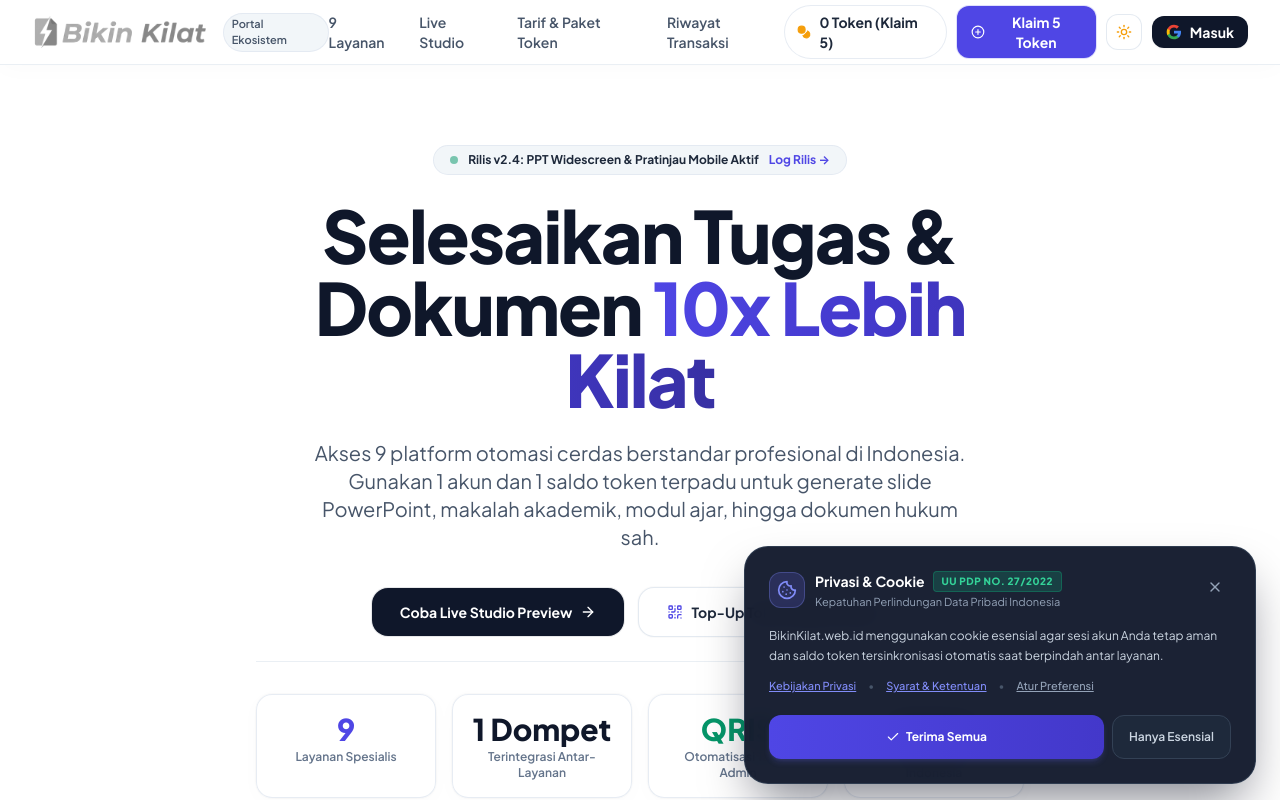
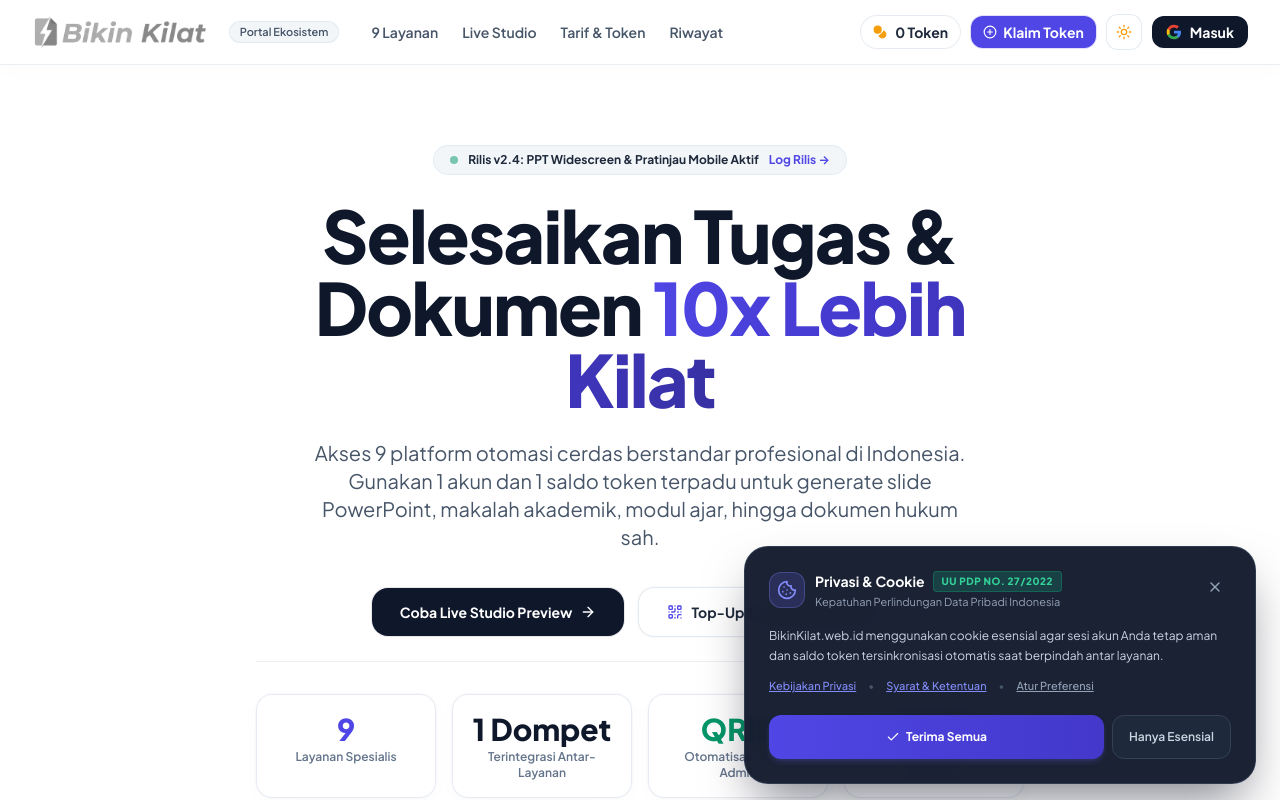
Before and after one commit to adityaarta085/bikinkilat-portal, a Next.js app: page / in a window 1280 px wide. Shown: the top 800 px of the page. Built offline with nearby package versions, Linux system fonts and the light colour scheme; no server answers; the database is empty.

Commit message:
fix(ui): polish desktop & mobile navbar layout and eliminate clutter

```diff
--- a/src/components/BrandLogo.tsx
+++ b/src/components/BrandLogo.tsx
@@ -149,7 +149,7 @@ export function BrandLogo({
 
       {/* Optional Subdomain / Context Badge */}
       {badge && (
-        <span className="hidden sm:inline-block ml-1 text-[11px] font-semibold px-2 py-0.5 rounded-full bg-slate-100/90 dark:bg-slate-800 text-slate-600 dark:text-slate-300 border border-slate-200/80 dark:border-slate-700 transition-colors">
+        <span className="hidden sm:inline-block ml-2.5 text-[11px] font-semibold px-2.5 py-0.5 rounded-full bg-slate-100/90 dark:bg-slate-800 text-slate-600 dark:text-slate-300 border border-slate-200/80 dark:border-slate-700 transition-colors whitespace-nowrap">
           {badge}
         </span>
       )}
--- a/src/components/Navbar.tsx
+++ b/src/components/Navbar.tsx
@@ -59,66 +59,68 @@ export function Navbar({ tokens: propTokens, onOpenCashier }: NavbarProps) {
   return (
     <header className="sticky top-0 z-40 bg-white/80 dark:bg-slate-900/80 backdrop-blur-2xl border-b border-slate-200/70 dark:border-slate-800 shadow-[0_4px_24px_rgba(15,23,42,0.02)] transition-all">
       <div className="max-w-7xl mx-auto px-4 sm:px-6 lg:px-8 h-16 flex items-center justify-between">
-        {/* Brand */}
-        <div className="flex items-center gap-3">
+        {/* Brand & Desktop Navigation */}
+        <div className="flex items-center gap-6 lg:gap-8">
           <BrandLogo variant="horizontal" badge="Portal Ekosistem" size="md" href="/" />
-        </div>
 
           {/* Center Nav Links */}
-        <nav className="hidden md:flex items-center gap-6 text-xs sm:text-sm font-semibold text-slate-600 dark:text-slate-300">
-          <Link href="/#layanan" className="hover:text-slate-900 dark:hover:text-white transition-colors">
+          <nav className="hidden md:flex items-center gap-4 lg:gap-6 text-xs lg:text-sm font-semibold text-slate-600 dark:text-slate-300">
+            <Link href="/#layanan" className="hover:text-slate-900 dark:hover:text-white transition-colors whitespace-nowrap">
               9 Layanan
             </Link>
-          <Link href="/#live-preview" className="hover:text-slate-900 dark:hover:text-white transition-colors">
+            <Link href="/#live-preview" className="hover:text-slate-900 dark:hover:text-white transition-colors whitespace-nowrap">
               Live Studio
             </Link>
-          <Link href="/kasir" className="hover:text-slate-900 dark:hover:text-white transition-colors">
-            Tarif & Paket Token
+            <Link href="/kasir" className="hover:text-slate-900 dark:hover:text-white transition-colors whitespace-nowrap">
+              Tarif & Token
             </Link>
-          <Link href="/#riwayat" className="hover:text-slate-900 dark:hover:text-white transition-colors">
-            Riwayat Transaksi
+            <Link href="/#riwayat" className="hover:text-slate-900 dark:hover:text-white transition-colors whitespace-nowrap">
+              Riwayat
             </Link>
             {user && (
               <Link
                 href="/dashboard"
-              className="flex items-center gap-1.5 text-indigo-600 dark:text-indigo-400 font-bold px-2.5 py-1 rounded-lg bg-indigo-50 dark:bg-indigo-950/60 border border-indigo-200/80 dark:border-indigo-800/80 hover:bg-indigo-100 dark:hover:bg-indigo-900/60 transition"
+                className="hidden xl:flex items-center gap-1.5 text-indigo-600 dark:text-indigo-400 font-bold px-2.5 py-1 rounded-lg bg-indigo-50 dark:bg-indigo-950/60 border border-indigo-200/80 dark:border-indigo-800/80 hover:bg-indigo-100 dark:hover:bg-indigo-900/60 transition whitespace-nowrap"
               >
                 <LayoutDashboard className="w-3.5 h-3.5" />
-              <span>Dashboard Saya</span>
+                <span>Dashboard</span>
               </Link>
             )}
           </nav>
+        </div>
 
         {/* Right Section: Tokens, Theme & Auth */}
         <div className="flex items-center gap-2 sm:gap-2.5">
-          {/* User Wallet Badge */}
+          {/* User Wallet Badge: hidden on phone, visible on sm+ */}
           <Link
             href={user ? "/kasir" : "/auth?returnUrl=/kasir"}
-            className="flex items-center gap-2 px-3 py-1.5 bg-white/90 dark:bg-slate-800 border border-slate-200/80 dark:border-slate-700 rounded-full text-slate-800 dark:text-slate-100 text-xs sm:text-sm font-bold shadow-xs hover:border-indigo-300 dark:hover:border-indigo-700 transition"
+            className="hidden sm:flex items-center gap-1.5 lg:gap-2 px-2.5 lg:px-3 py-1.5 bg-white/90 dark:bg-slate-800 border border-slate-200/80 dark:border-slate-700 rounded-full text-slate-800 dark:text-slate-100 text-xs sm:text-sm font-bold shadow-xs hover:border-indigo-300 dark:hover:border-indigo-700 transition whitespace-nowrap"
             title={user ? "Saldo Token Anda - Klik untuk Isi Ulang" : "Masuk Akun untuk Klaim 5 Token Gratis"}
           >
             <Coins className="w-3.5 h-3.5 text-amber-500 fill-amber-500" />
-            <span>{user ? `${activeTokens} Token` : '0 Token (Klaim 5)'}</span>
+            <span>{user ? `${activeTokens} Token` : '0 Token'}</span>
           </Link>
 
-          {/* Top-up Button */}
+          {/* Top-up Button: hidden on small screens, visible on lg+ */}
           <button
             onClick={handleOpenCashier}
-            className="hidden sm:flex items-center gap-1.5 px-3.5 py-1.5 bg-indigo-600 hover:bg-indigo-700 active:bg-indigo-800 text-white rounded-xl text-xs sm:text-sm font-bold shadow-xs hover:shadow transition-all duration-200 ring-1 ring-indigo-500/20"
+            className="hidden lg:flex items-center gap-1.5 px-3 py-1.5 bg-indigo-600 hover:bg-indigo-700 active:bg-indigo-800 text-white rounded-xl text-xs lg:text-sm font-bold shadow-xs hover:shadow transition-all duration-200 ring-1 ring-indigo-500/20 whitespace-nowrap"
           >
             <PlusCircle className="w-3.5 h-3.5" />
-            <span>{user ? "Top-Up QRIS" : "Klaim 5 Token"}</span>
+            <span>{user ? "Top-Up QRIS" : "Klaim Token"}</span>
           </button>
 
-          {/* Notification Center */}
+          {/* Notification Center: visible on all viewports */}
           <NotificationCenter />
 
-          {/* Global Dark Mode Switch */}
+          {/* Global Dark Mode Switch (Desktop only; mobile uses bottom dock) */}
+          <div className="hidden md:flex items-center">
             <ThemeToggle />
+          </div>
 
-          {/* User Auth Section */}
+          {/* User Auth Section (Desktop only; mobile uses drawer) */}
           {user ? (
-            <div className="relative" ref={dropdownRef}>
+            <div className="relative hidden md:block" ref={dropdownRef}>
               <button
                 onClick={() => setIsDropdownOpen(!isDropdownOpen)}
                 className="flex items-center gap-2 p-1.5 rounded-xl hover:bg-slate-100/80 dark:hover:bg-slate-800 border border-slate-200/80 dark:border-slate-700 transition"
@@ -128,19 +130,16 @@ export function Navbar({ tokens: propTokens, onOpenCashier }: NavbarProps) {
                   <img
                     src={avatarUrl}
                     alt={displayName}
-                    className="w-8 h-8 rounded-full object-cover border border-indigo-200 dark:border-indigo-800"
+                    className="w-7 h-7 lg:w-8 lg:h-8 rounded-full object-cover border border-indigo-200 dark:border-indigo-800"
                   />
                 ) : (
-                  <div className="w-8 h-8 rounded-full bg-gradient-to-tr from-indigo-600 to-indigo-500 text-white font-bold text-xs flex items-center justify-center">
+                  <div className="w-7 h-7 lg:w-8 lg:h-8 rounded-full bg-gradient-to-tr from-indigo-600 to-indigo-500 text-white font-bold text-xs flex items-center justify-center">
                     {displayName.charAt(0).toUpperCase()}
                   </div>
                 )}
-                <div className="hidden lg:flex flex-col text-left">
-                  <span className="text-xs font-bold text-slate-800 dark:text-slate-200 leading-none truncate max-w-[120px]">
+                <div className="hidden xl:flex flex-col text-left">
+                  <span className="text-xs font-bold text-slate-800 dark:text-slate-200 leading-none truncate max-w-[100px]">
                     {displayName}
-                  </span>
-                  <span className="text-[10px] text-slate-400 dark:text-slate-500 leading-none mt-0.5 truncate max-w-[120px]">
-                    {displayEmail}
                   </span>
                 </div>
                 <ChevronDown className="w-3.5 h-3.5 text-slate-400" />
@@ -205,7 +204,7 @@ export function Navbar({ tokens: propTokens, onOpenCashier }: NavbarProps) {
           ) : (
             <Link
               href="/auth"
-              className="flex items-center gap-2 px-3.5 py-1.5 bg-slate-900 hover:bg-slate-800 active:bg-black dark:bg-white dark:hover:bg-slate-100 dark:text-slate-900 text-white rounded-xl text-xs sm:text-sm font-bold shadow-sm transition active:scale-95"
+              className="hidden md:flex items-center gap-2 px-3.5 py-1.5 bg-slate-900 hover:bg-slate-800 active:bg-black dark:bg-white dark:hover:bg-slate-100 dark:text-slate-900 text-white rounded-xl text-xs sm:text-sm font-bold shadow-sm transition active:scale-95 whitespace-nowrap"
             >
               <svg className="w-4 h-4 shrink-0" viewBox="0 0 24 24">
                 <path
@@ -244,8 +243,64 @@ export function Navbar({ tokens: propTokens, onOpenCashier }: NavbarProps) {
 
       {/* Mobile Drawer Dropdown */}
       {isMobileMenuOpen && (
-        <div className="md:hidden border-t border-slate-200/80 dark:border-slate-800 bg-white/95 dark:bg-slate-900/95 backdrop-blur-2xl px-4 py-4 space-y-3 animate-in fade-in slide-in-from-top-2">
-          <nav className="flex flex-col space-y-2 text-sm font-semibold text-slate-700 dark:text-slate-200">
+        <div className="md:hidden border-t border-slate-200/80 dark:border-slate-800 bg-white/95 dark:bg-slate-900/95 backdrop-blur-2xl px-4 py-4 space-y-4 animate-in fade-in slide-in-from-top-2">
+          {/* User Profile Card (if logged in) or Login Action (if guest) */}
+          {user ? (
+            <div className="flex items-center justify-between p-3 rounded-2xl bg-slate-50 dark:bg-slate-800/80 border border-slate-200/80 dark:border-slate-700/80">
+              <div className="flex items-center gap-3">
+                {avatarUrl ? (
+                  <img
+                    src={avatarUrl}
+                    alt={displayName}
+                    className="w-10 h-10 rounded-full object-cover border border-indigo-200 dark:border-indigo-800"
+                  />
+                ) : (
+                  <div className="w-10 h-10 rounded-full bg-gradient-to-tr from-indigo-600 to-indigo-500 text-white font-bold text-sm flex items-center justify-center">
+                    {displayName.charAt(0).toUpperCase()}
+                  </div>
+                )}
+                <div className="flex flex-col text-left">
+                  <span className="text-xs font-bold text-slate-900 dark:text-white truncate max-w-[160px]">
+                    {displayName}
+                  </span>
+                  <span className="text-[10px] text-slate-500 dark:text-slate-400 truncate max-w-[160px]">
+                    {displayEmail}
+                  </span>
+                  <div className="mt-1 inline-flex items-center gap-1 text-[11px] font-bold text-amber-600 dark:text-amber-400">
+                    <Coins className="w-3 h-3 fill-amber-500" />
+                    <span>{activeTokens} Token Aktif</span>
+                  </div>
+                </div>
+              </div>
+              <button
+                onClick={() => {
+                  setIsMobileMenuOpen(false);
+                  signOut();
+                }}
+                className="p-2 text-rose-500 hover:bg-rose-50 dark:hover:bg-rose-950/40 rounded-xl transition"
+                title="Keluar dari akun"
+              >
+                <LogOut className="w-4 h-4" />
+              </button>
+            </div>
+          ) : (
+            <Link
+              href="/auth"
+              onClick={() => setIsMobileMenuOpen(false)}
+              className="w-full flex items-center justify-center gap-2.5 p-3 rounded-2xl bg-slate-900 text-white dark:bg-white dark:text-slate-900 font-bold text-xs shadow-sm transition"
+            >
+              <svg className="w-4 h-4 shrink-0" viewBox="0 0 24 24">
+                <path fill="#4285F4" d="M22.56 12.25c0-.78-.07-1.53-.2-2.25H12v4.26h5.92c-.26 1.37-1.04 2.53-2.21 3.31v2.77h3.57c2.08-1.92 3.28-4.74 3.28-8.09z" />
+                <path fill="#34A853" d="M12 23c2.97 0 5.46-.98 7.28-2.66l-3.57-2.77c-.98.66-2.23 1.06-3.71 1.06-2.86 0-5.29-1.93-6.16-4.53H2.18v2.84C3.99 20.53 7.7 23 12 23z" />
+                <path fill="#FBBC05" d="M5.84 14.09c-.22-.66-.35-1.36-.35-2.09s.13-1.43.35-2.09V7.06H2.18C1.43 8.55 1 10.22 1 12s.43 3.45 1.18 4.94l2.85-2.22.81-.63z" />
+                <path fill="#EA4335" d="M12 5.38c1.62 0 3.06.56 4.21 1.64l3.15-3.15C17.45 2.09 14.97 1 12 1 7.7 1 3.99 3.47 2.18 7.06l3.66 2.84c.87-2.6 3.3-4.52 6.16-4.52z" />
+              </svg>
+              <span>Masuk Akun Google (Klaim 5 Token)</span>
+            </Link>
+          )}
+
+          {/* Mobile Nav Links */}
+          <nav className="flex flex-col space-y-1 text-sm font-semibold text-slate-700 dark:text-slate-200">
             <Link
               href="/#layanan"
               onClick={() => setIsMobileMenuOpen(false)}
@@ -290,6 +345,7 @@ export function Navbar({ tokens: propTokens, onOpenCashier }: NavbarProps) {
             )}
           </nav>
 
+          {/* Mobile CTA */}
           <div className="pt-2 border-t border-slate-100 dark:border-slate-800">
             <button
               onClick={() => {
--- a/src/components/NotificationCenter.tsx
+++ b/src/components/NotificationCenter.tsx
@@ -183,7 +183,7 @@ export function NotificationCenter() {
 
       {/* Dropdown Popover */}
       {isOpen && (
-        <div className="absolute right-0 mt-2 w-80 sm:w-96 bg-white dark:bg-slate-900 border border-slate-200 dark:border-slate-800 rounded-3xl shadow-2xl z-50 overflow-hidden animate-in fade-in slide-in-from-top-2 duration-150">
+        <div className="fixed inset-x-3 top-16 sm:absolute sm:inset-auto sm:right-0 sm:top-full sm:mt-2 w-auto sm:w-96 max-w-sm bg-white dark:bg-slate-900 border border-slate-200 dark:border-slate-800 rounded-3xl shadow-2xl z-50 overflow-hidden animate-in fade-in slide-in-from-top-2 duration-150">
           {/* Header */}
           <div className="p-4 border-b border-slate-100 dark:border-slate-800/80 bg-slate-50/50 dark:bg-slate-900/50 flex items-center justify-between">
             <div className="flex items-center gap-2">
```
Lines whose indentation alone changed are shown as unchanged.
